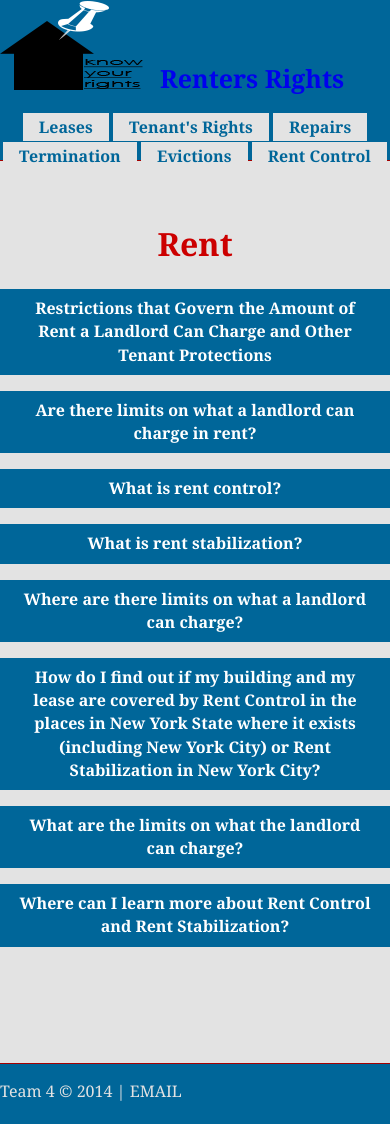
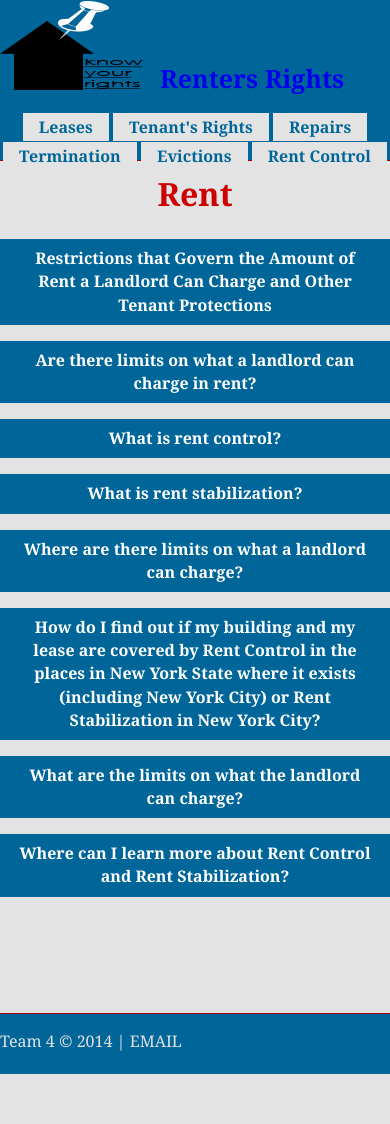
Before and after one commit to iinf362/team4, a Jekyll site: the page built from rent.html, in a window 390 px wide and 1124 px high. Built offline with Jekyll 4.4.1, drawn with Linux system fonts in a browser that asks for light colours; nearby versions of some CDN libraries.

Commit message:
pad fixes

```diff
--- a/css/main.css
+++ b/css/main.css
@@ -196,7 +196,7 @@ p {
 }
 
 @media (max-width:1150px) {
-	.container {padding-top: 200px;
+	.container {padding-top: 150px;
     }
 }
 .content {
```
